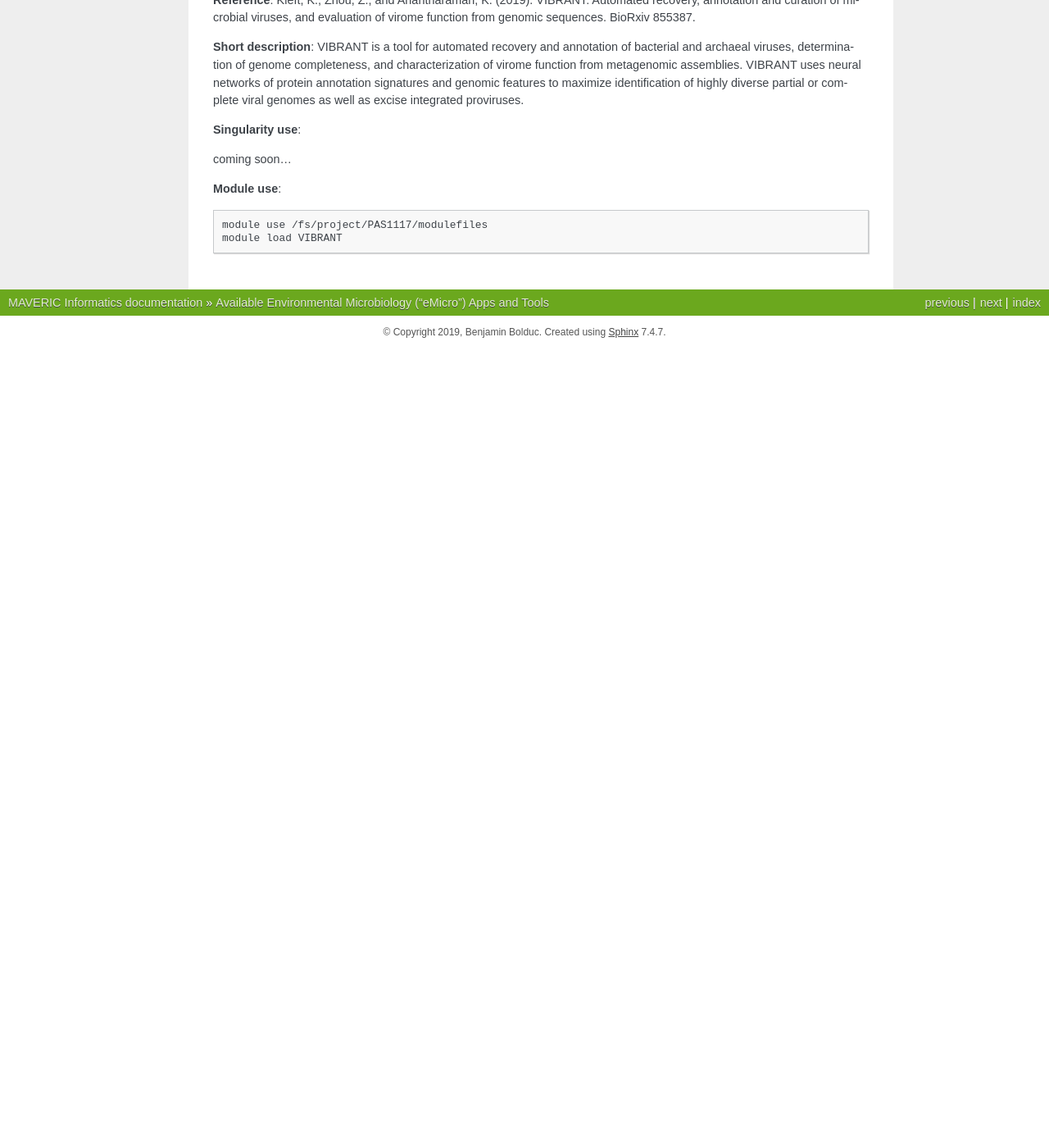
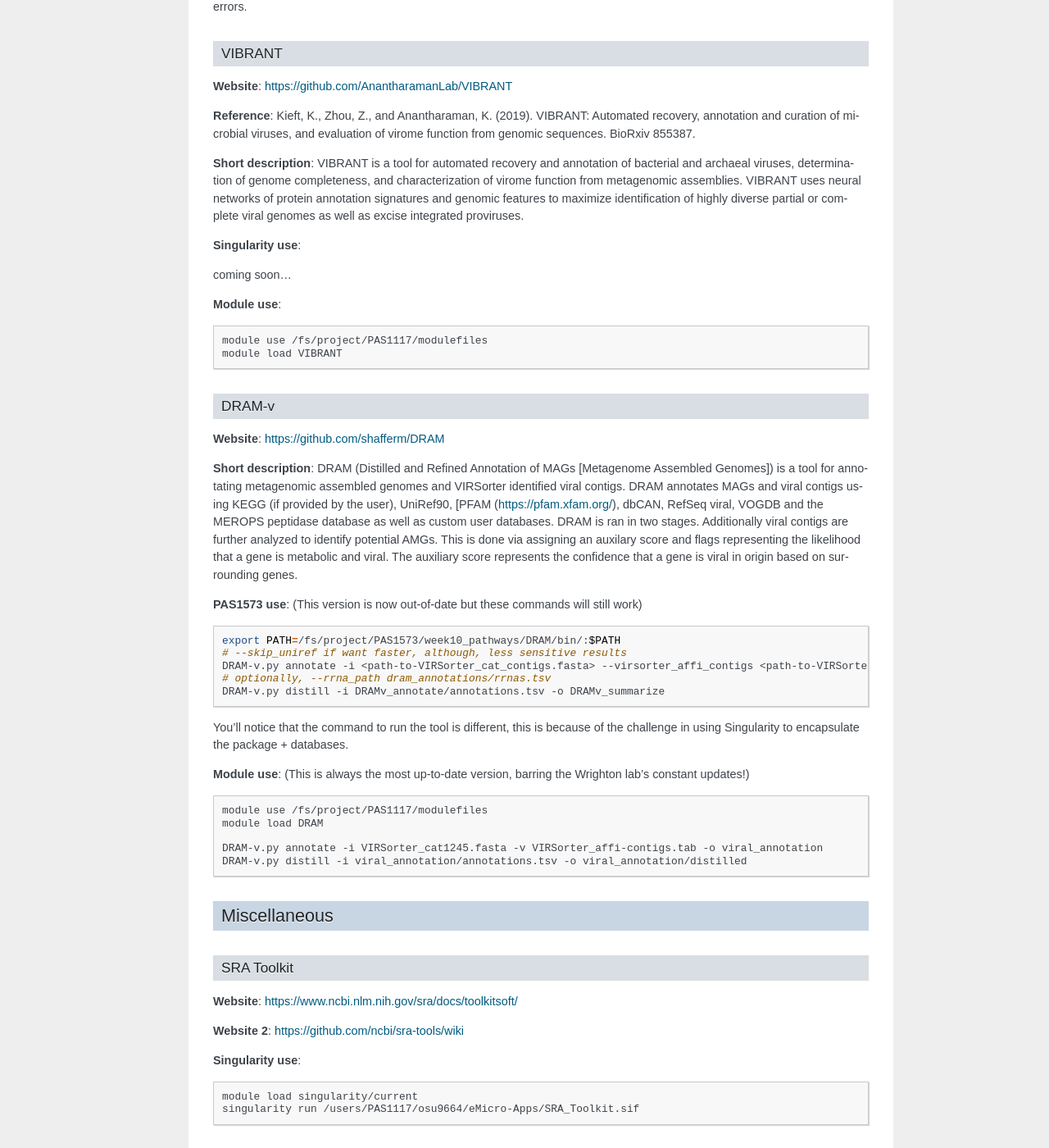
Before and after one commit to MAVERIC-Labs/MAVERIC_informatics, a Sphinx documentation site: the page built from docs/source/eMicro-Apps.rst, in a window 1280 px wide and 1400 px high, scrolled down 17890 px. Shown: the whole window at 82% size. Built offline with Sphinx 7.4.7, drawn with Linux system fonts in a browser that asks for light colours; before the commit the page ends 18315 px from its top, so only the background shows below that; some of the changed text lies outside the part shown.

Commit message:
Update DRAM

```diff
--- a/docs/source/eMicro-Apps.rst
+++ b/docs/source/eMicro-Apps.rst
@@ -99,8 +99,8 @@ but in the meantime, any tool available on https://jgi.doe.gov/data-and-tools/bb
     module load singularity/current
     singularity run /users/PAS1117/osu9664/eMicro-Apps/BBTools-38.69.sif
 
-BBDuk
-~~~~~
+BBDuk (in the BBTools package)
+~~~~~~~~~~~~~~~~~~~~~~~~~~~~~~
 
 **Website**: https://jgi.doe.gov/data-and-tools/bbtools/bb-tools-user-guide/bbduk-guide/
 
@@ -174,6 +174,13 @@ use tool, perfect for summarising the output from numerous bioinformatics tools
 
     module load singularity/current
     singularity run /users/PAS1117/osu9664/eMicro-Apps/MultiQC-1.7.sif
+
+**Module use**:
+
+.. code-block:: bash
+
+    module use /fs/project/PAS1117/modulefiles
+    module load MultiQC
 
 
 QUAST/MetaQUAST
@@ -816,7 +823,21 @@ designed to be used in conjunction with Docker-BatchBowtie.
 ClusterGenomes
 ~~~~~~~~~~~~~~
 
-Forthcoming...
+**Website**: https://bitbucket.org/MAVERICLab/stampede-clustergenomes/
+
+**Short description**: ClusterGenomes is a nucmer-based tool designed to cluster viral genomes. It can handle circular
+and short sequences with high accuracy.
+
+**Singularity use**:
+
+.. code-block:: bash
+
+    module load singularity/current
+
+    # Dereplicate
+    singularity run /users/PAS1117/osu9664/eMicro-Apps/ClusterGenomes-1.1.3.img -f <input-viral-genomes.fasta> -c <coverage> -i <identity> -o <output-directory>
+
+Note: Both coverage and identity are 0 - 100, *not* 0.0 - 1.0.
 
 dRep
 ^^^^
@@ -872,7 +893,7 @@ further analyzed to identify potential AMGs. This is done via assigning an auxil
 likelihood that a gene is metabolic and viral. The auxiliary score represents the confidence that a gene is viral in
 origin based on surrounding genes.
 
-**PAS1573 use**:
+**PAS1573 use**: (This is now an out-of-date version but these commands will still work!)
 
 .. code-block:: bash
 
@@ -883,12 +904,15 @@ origin based on surrounding genes.
 You'll notice that the command to run the tool is different, this is because of the challenge in using Singularity to
 encapsulate the package + databases.
 
-**Module use**:
+**Module use**: (This is always the most up-to-date version, barring the Wrighton lab's constant updates!)
 
 .. code-block:: bash
 
     module use /fs/project/PAS1117/modulefiles
     module load DRAM
+
+    DRAM.py annotate -i '<path-to-bins>/*.fa' -o annotation
+    DRAM.py distill -i annotation/annotations.tsv -o distill --trna_path annotation/trnas.tsv --rrna_path annotation/rrnas.tsv
 
 
 Viral Analyses
@@ -937,21 +961,6 @@ to classify double-stranded DNA viruses that infect Archaea and Bacteria. PeerJ
 
     module load singularity/current
     singularity run /users/PAS1117/osu9664/eMicro-Apps/vConTACT2-0.9.9.sif
-
-SRA Toolkit
-~~~~~~~~~~~
-
-**Website**: https://www.ncbi.nlm.nih.gov/sra/docs/toolkitsoft/
-
-**Website 2**: https://github.com/ncbi/sra-tools/wiki
-
-**Singularity use**:
-
-.. code-block:: bash
-
-    module load singularity/current
-    singularity run /users/PAS1117/osu9664/eMicro-Apps/SRA_Toolkit.sif
-
 
 IVA
 ~~~
@@ -1057,3 +1066,56 @@ coming soon...
 
     module use /fs/project/PAS1117/modulefiles
     module load VIBRANT
+
+DRAM-v
+~~~~~~
+
+**Website**: https://github.com/shafferm/DRAM
+
+**Short description**: DRAM (Distilled and Refined Annotation of MAGs [Metagenome Assembled Genomes]) is a tool for
+annotating metagenomic assembled genomes and VIRSorter identified viral contigs. DRAM annotates MAGs and viral contigs
+using KEGG (if provided by the user), UniRef90, [PFAM (https://pfam.xfam.org/), dbCAN, RefSeq viral, VOGDB and the
+MEROPS peptidase database as well as custom user databases. DRAM is ran in two stages. Additionally viral contigs are
+further analyzed to identify potential AMGs. This is done via assigning an auxilary score and flags representing the
+likelihood that a gene is metabolic and viral. The auxiliary score represents the confidence that a gene is viral in
+origin based on surrounding genes.
+
+**PAS1573 use**: (This version is now out-of-date but these commands will still work)
+
+.. code-block:: bash
+
+    export PATH=/fs/project/PAS1573/week10_pathways/DRAM/bin/:$PATH
+    # --skip_uniref if want faster, although, less sensitive results
+    DRAM-v.py annotate -i <path-to-VIRSorter_cat_contigs.fasta> --virsorter_affi_contigs <path-to-VIRSorter-VIRSorter_affi-contigs.tab> --output_dir DRAMv_annotate --threads 40
+    # optionally, --rrna_path dram_annotations/rrnas.tsv
+    DRAM-v.py distill -i DRAMv_annotate/annotations.tsv -o DRAMv_summarize
+
+You'll notice that the command to run the tool is different, this is because of the challenge in using Singularity to
+encapsulate the package + databases.
+
+**Module use**: (This is always the most up-to-date version, barring the Wrighton lab's constant updates!)
+
+.. code-block:: bash
+
+    module use /fs/project/PAS1117/modulefiles
+    module load DRAM
+
+    DRAM-v.py annotate -i VIRSorter_cat1245.fasta -v VIRSorter_affi-contigs.tab -o viral_annotation
+    DRAM-v.py distill -i viral_annotation/annotations.tsv -o viral_annotation/distilled
+
+Miscellaneous
+-------------
+
+SRA Toolkit
+~~~~~~~~~~~
+
+**Website**: https://www.ncbi.nlm.nih.gov/sra/docs/toolkitsoft/
+
+**Website 2**: https://github.com/ncbi/sra-tools/wiki
+
+**Singularity use**:
+
+.. code-block:: bash
+
+    module load singularity/current
+    singularity run /users/PAS1117/osu9664/eMicro-Apps/SRA_Toolkit.sif
```
Also changed, not shown: 6 other files.
